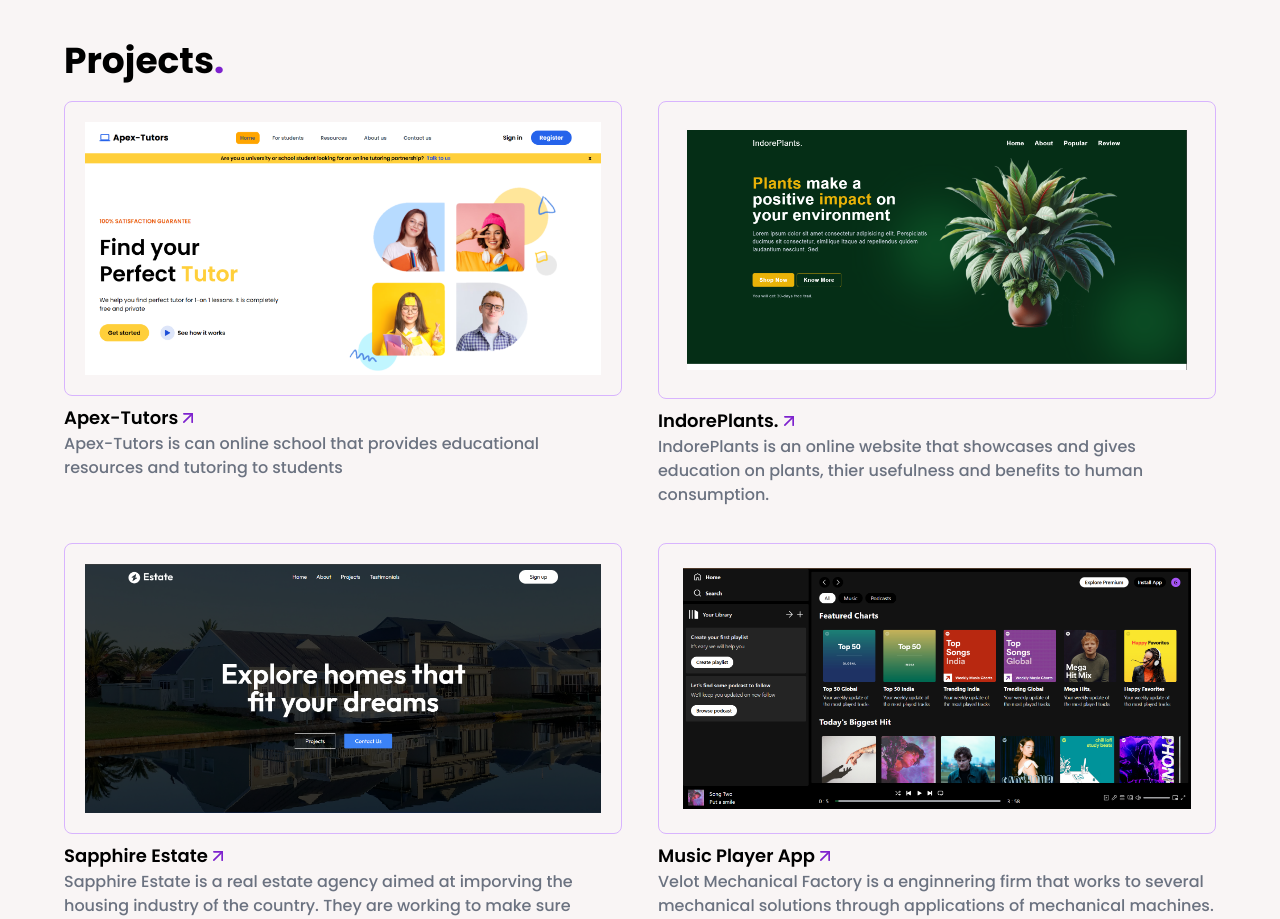
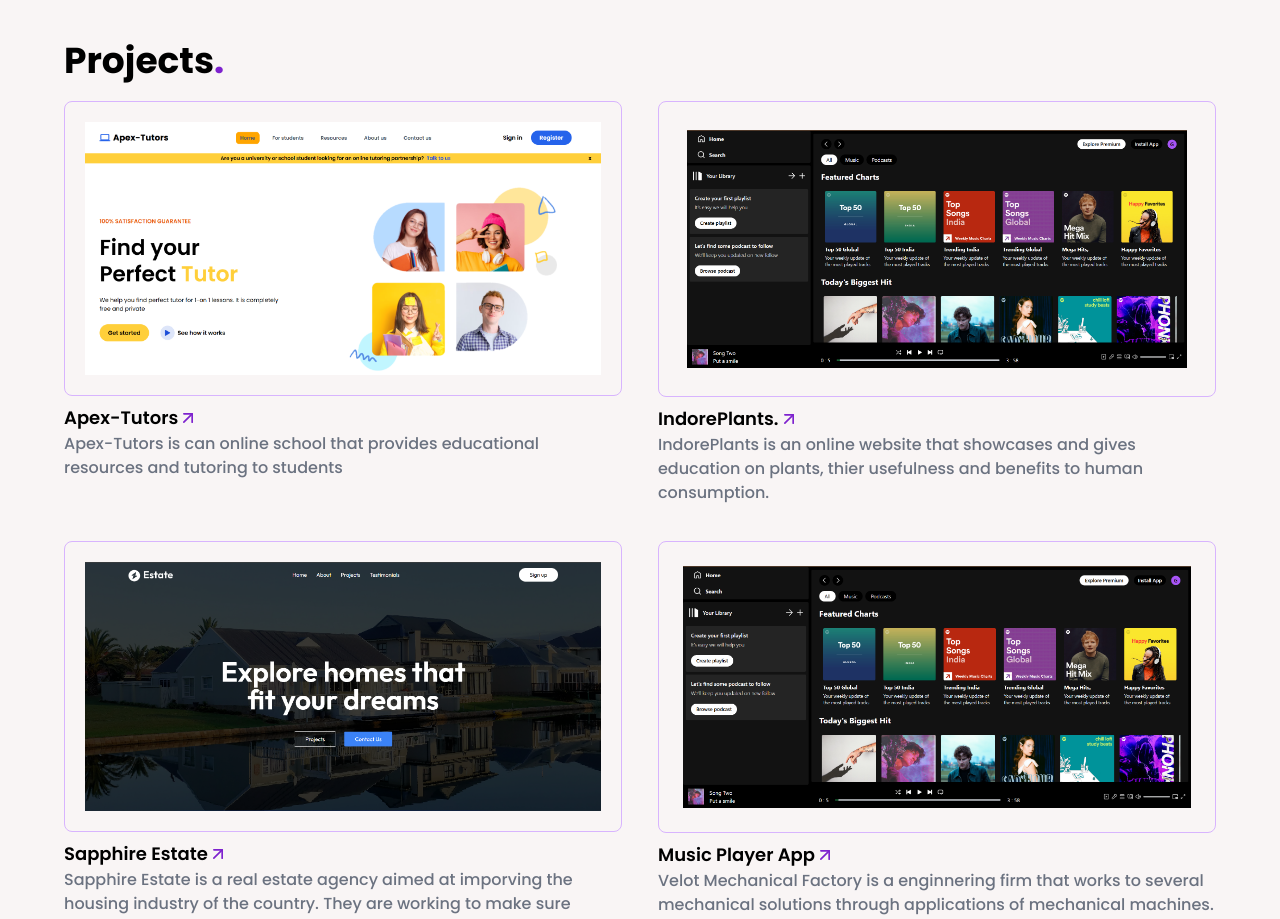
Before and after one commit to iseoluwapeter/Resume, a React (Vite) app: page /project in a window 1280 px wide. Shown: the part 860-1779 px from the top of the page. Built offline with nearby package versions, Linux system fonts and the light colour scheme.

Commit message:
edited project file

```diff
--- a/src/Components/Projects/Projects.jsx
+++ b/src/Components/Projects/Projects.jsx
@@ -1,6 +1,6 @@
 // import React from "react";
 import ProjectImg1 from "../../assets/Screenshot 2024-11-28 132259.png";
-import Project_Img from "../../assets/plant website.png";
+// import Project_Img from "../../assets/plant website.png";
 import ProjectImg3 from "../../assets/sapphire estate.png";
 import ProjectImg4 from "../../assets/spotify.png";
 import { FiArrowUpRight } from "react-icons/fi";
@@ -48,7 +48,7 @@ const Projects = () => {
         <div className="space-y-2">
           <div className=" border border-purple-300 rounded-lg p-7 flex justify-center items-center gap-4 hover:!scale-105 hover:!shadow-xl duration-200 cursor-pointer">
             <div>
-              <img src={Project_Img} alt="" />
+              <img src={ProjectImg4} alt="" />
             </div>
           </div>
           <div>
```
